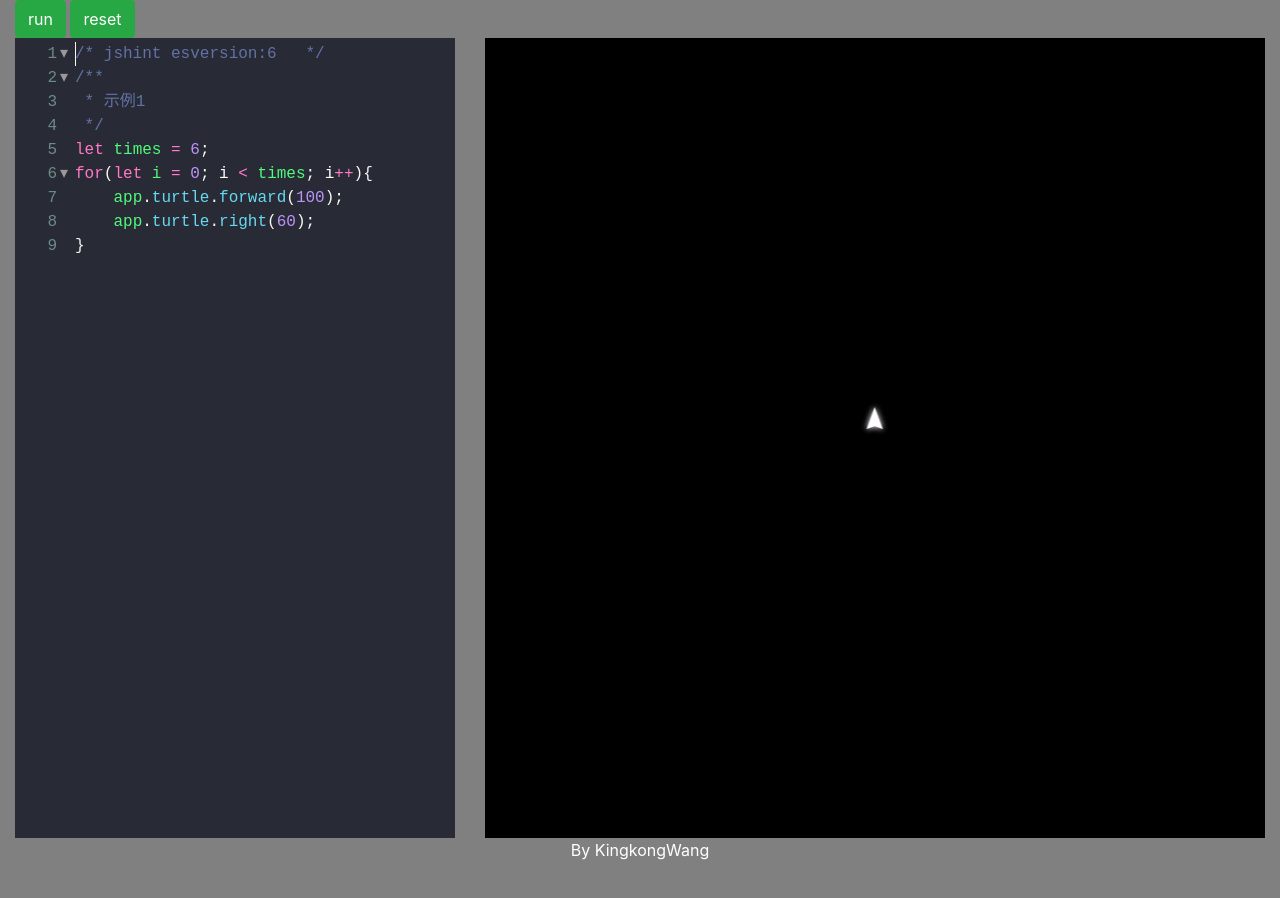
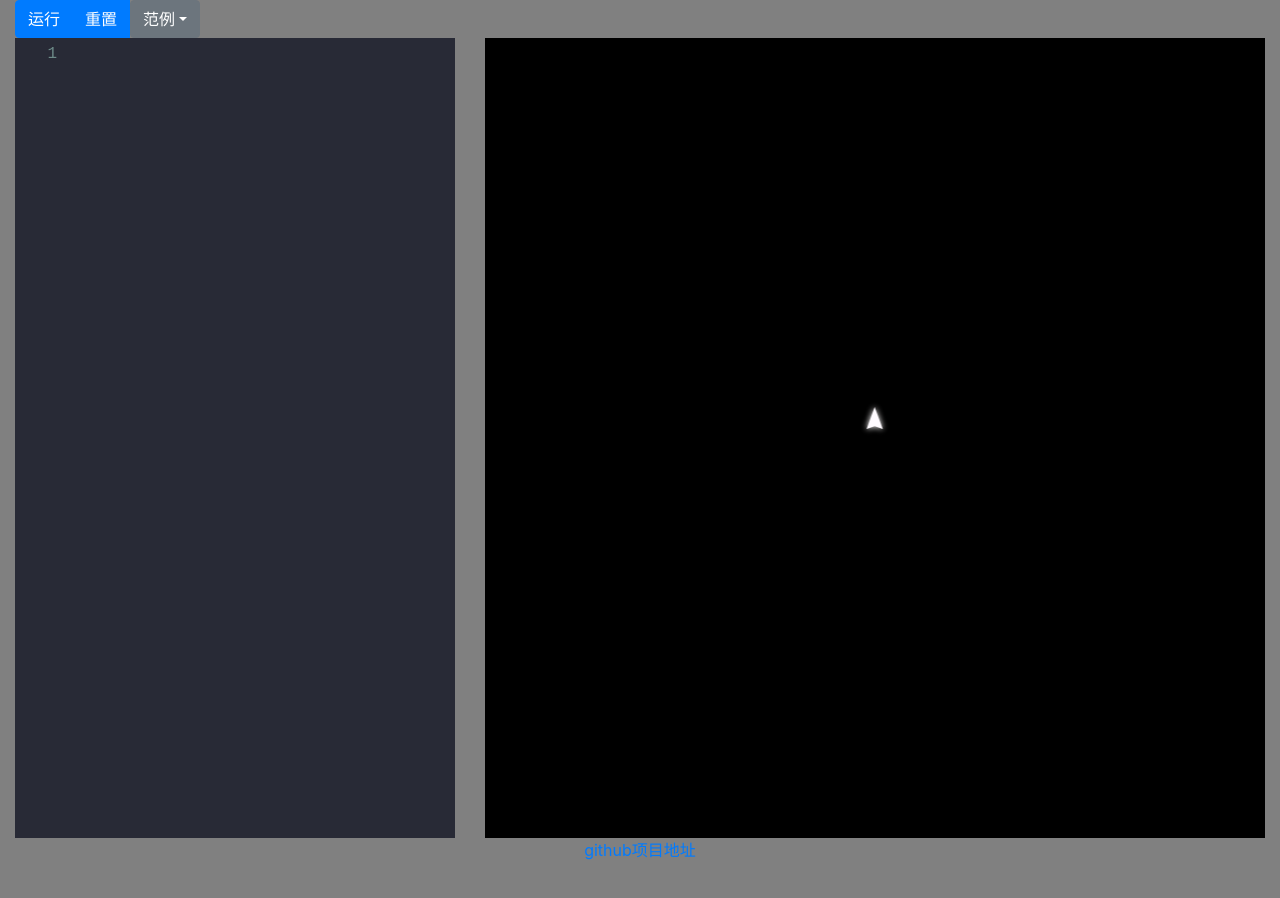
Before and after one commit to KingkongWang/js-logo-online, a React (Create React App) app: page / in a window 1280 px wide. Shown: the top 898 px of the page. Built offline with nearby package versions, Linux system fonts and the light colour scheme.

Commit message:
modified:   package-lock.json 	modified:   package.json 	modified:   src/App.js 	modified:   src/component/Canvas.js 	deleted:    src/component/Console.js 	modified:   src/component/Editor.js 	new file:   src/component/SamplePanel.js 	modified:   src/logo/Sample.js

```diff
--- a/package.json
+++ b/package.json
@@ -9,7 +9,6 @@
     "bootstrap": "^4.2.1",
     "codemirror": "^5.42.2",
     "react": "^16.7.0",
-    "react-bootstrap": "^0.32.4",
     "react-dom": "^16.7.0",
     "react-scripts": "2.1.3",
     "reactstrap": "^7.0.2"
--- a/src/App.js
+++ b/src/App.js
@@ -3,30 +3,28 @@ import './App.css';
 
 //引入bootstrap相关
 import 'bootstrap/dist/css/bootstrap.min.css';
-import { Button, Container, Row, Col } from 'reactstrap';
+import { Button,ButtonGroup, Container, Row, Col } from 'reactstrap';
+
 import Editor from './component/Editor';
 import Canvas from './component/Canvas';
+import SamplePanel from './component/SamplePanel';
+
 import Interpreter from './logo/Interpreter';
-
 import Context from './logo/Context';
-
-// 范例
-import {Sample1, Sample2} from './logo/Sample';
 import Engine from './logo/Engine';
 
 
 class App extends Component {
   constructor() {
     super();
-    this._engine = new Engine();  // 游戏引擎
+    this._engine = new Engine();
     this._context = new Context(this);
     this._interpreter = new Interpreter(this._context);
+
     this.state = {
-      output:'',
-      initCode:Sample1,
-      code:Sample1,
+      initCode:'',
+      currentCode:'',
     };
-
 
   }
 
@@ -34,19 +32,13 @@ class App extends Component {
     return this._engine;
   }
 
-  addOutput(text) {
-    this.setState(prevState => ({
-      output: prevState.output  + text + '\n'
-    }));
-  }
 
   componentDidMount() {
-    console.log('init end');
+
   }
 
   onRun = () => {
-    // console.log(this.state);
-    this._interpreter.eval(this.state.code);
+    this._interpreter.eval(this.state.currentCode);
   }
 
   onReset = () => {
@@ -55,39 +47,41 @@ class App extends Component {
   }
 
   onCodeChage = (value, change) => {
-    this.setState({code:value});
-    // this.code = value;
-    // console.log(value);
+    this.setState({currentCode:value});
   }
 
-  // onViewDidMount = (engine) => {
-  //   this.engine = engine;
-  //   console.log('mount engine');
-  // }
+  /**
+   * 切换示例代码
+   */
+  switchSample = (code) => {
+    this.setState({initCode:code, currentCode:code});
+  }
 
   render() {
-
     return (
-
       <Container fluid={true}>
         <Row>
           <Col>
             <div className="header">
-              {/* <Button color="primary">run</Button>{' '}
-              <Button color="secondary">secondary</Button>{' '} */}
-              <Button color="success" onClick={this.onRun}>run</Button>{' '}
-              <Button color="success" onClick={this.onReset}>reset</Button>{' '}
-              {/* <Button color="info">info</Button>{' '}
-              <Button color="warning">warning</Button>{' '}
-              <Button color="danger">danger</Button>{' '}
-              <Button color="link">link</Button> */}
-            </div></Col>
+              <ButtonGroup >
+                <Button color="primary" onClick={this.onRun}>运行</Button>
+                <Button color="primary" onClick={this.onReset}>重置</Button>
+                <SamplePanel onSelected={this.switchSample}/>
+              </ButtonGroup>
+            </div>
+          </Col>
         </Row>
         <Row>
-          <Col><Editor context={this._context} initCode={this.state.initCode} onChange={this.onCodeChage}></Editor></Col>
-          <Col><Canvas engine={this._engine}></Canvas></Col>
+          <Col>
+            <Editor context={this._context} initCode={this.state.initCode} onChange={this.onCodeChage} />
+          </Col>
+          <Col>
+            <Canvas engine={this._engine} />
+          </Col>
         </Row>
-        <div className="footer">By KingkongWang</div>
+        <div className="footer">
+          <a href="https://github.com/KingkongWang/js-logo-online">github项目地址</a>
+        </div>
       </Container>
 
 
--- a/src/component/Canvas.js
+++ b/src/component/Canvas.js
@@ -33,7 +33,6 @@ class Canvas extends Component {
     }
 
     render() {
-
         return (
             <div id="visilazation" className="view" ref={(ref) => { this.visilazation = ref }}>
                 <canvas id="canvas-display"
--- a/src/component/Editor.js
+++ b/src/component/Editor.js
@@ -35,10 +35,12 @@ class Editor extends Component {
     constructor() {
         super();
         this.editor = null;
+        // this.initCode = '';
     }
 
     componentDidMount() {
         this.context = this.props.context;
+        this.initCode = this.props.initCode;
 
         this.editor = CodeMirror.fromTextArea(this.ref, {
             mode: "text/javascript",    //实现js代码高亮
@@ -84,25 +86,26 @@ class Editor extends Component {
 
         this.editor.setSize('100%', '100%');
         this.editor.on('change', this.onChanged);
-
-        // this.editor.on("cursorActivity", function () {
-        //     //获取用户当前的编辑器中的编写的代码
-        //     var words = editor.getValue() + "";
-        //     //利用正则取出用户输入的所有的英文的字母
-        //     words = words.replace(/[a-z]+[\-|\']+[a-z]+/ig, '').match(/([a-z]+)/ig);
-        //     //将获取到的用户的单词传入CodeMirror,并在javascript-hint中做匹配
-        //     CodeMirror.ukeys = words;
-        //     //调用显示提示
-        //     // editor.showHint();
-        // });
     }
 
-    cursorActivity = () => {
-
+    shouldComponentUpdate(nextProps) {
+        // console.log(this.props);
+        // console.log(nextProps);
+        if(this.props.initCode !== nextProps.initCode) {
+            return true;
+        }
+        return false;
     }
 
+    componentDidUpdate() {
+        if(this.editor) {
+            this.editor.setValue(this.props.initCode);
+        }
+    }
+
+
     onChanged = (doc, change) => {
-        // console.log(change);
+        console.log(change);
         if (this.props.onChange && change.origin !== 'setValue') {
             if (change.origin === '+input') { // 输入字符监听
                 if ((change.text >= "a" && change.text <= "z")
@@ -127,25 +130,6 @@ class Editor extends Component {
         }
     }
 
-    // componentWillReceiveProps: function (nextProps) {
-    // 	if (this.codeMirror && nextProps.value !== undefined && nextProps.value !== this.props.value && normalizeLineEndings(this.codeMirror.getValue()) !== normalizeLineEndings(nextProps.value)) {
-    // 		if (this.props.preserveScrollPosition) {
-    // 			var prevScrollPosition = this.codeMirror.getScrollInfo();
-    // 			this.codeMirror.setValue(nextProps.value);
-    // 			this.codeMirror.scrollTo(prevScrollPosition.left, prevScrollPosition.top);
-    // 		} else {
-    // 			this.codeMirror.setValue(nextProps.value);
-    // 		}
-    // 	}
-    // 	if (typeof nextProps.options === 'object') {
-    // 		for (let optionName in nextProps.options) {
-    // 			if (nextProps.options.hasOwnProperty(optionName)) {
-    // 				this.setOptionIfChanged(optionName, nextProps.options[optionName]);
-    // 			}
-    // 		}
-    // 	}
-    // },
-
     render() {
         return (
             <div className="left">
--- /dev/null
+++ b/src/component/SamplePanel.js
@@ -0,0 +1,54 @@
+import React, { Component } from 'react';
+import {DropdownToggle, DropdownMenu, Dropdown, DropdownItem} from 'reactstrap';
+import {Samples} from '../logo/Sample';
+
+/**
+ * 范例面板
+ */
+class SamplePanel extends Component {
+    constructor() {
+        super();
+        let sampleItems = Samples.map((sample, index) =>
+            <DropdownItem key={index} onClick={this.onSelected.bind(this, index)}>
+                {sample.desc}
+            </DropdownItem>
+        );
+
+        this.state = {
+            dropdownOpen: false,
+            dropdownItems: sampleItems
+        };
+    }
+
+    toggleSample = () => {
+        this.setState(prevState => ({
+            dropdownOpen: !prevState.dropdownOpen
+        }));
+    }
+
+    onSelected(index, evt) {
+        if(this.props.onSelected) {
+            this.props.onSelected(Samples[index].code);
+        }
+    }
+
+    componentDidMount() {
+
+    }
+
+    render() {
+        return (
+            <Dropdown isOpen={this.state.dropdownOpen} toggle={this.toggleSample}>
+            <DropdownToggle caret>
+              范例
+            </DropdownToggle>
+            <DropdownMenu>
+              {this.state.dropdownItems}
+            </DropdownMenu>
+          </Dropdown>
+        );
+
+    }
+}
+
+export default SamplePanel;
--- a/src/logo/Sample.js
+++ b/src/logo/Sample.js
@@ -4,6 +4,7 @@ export const Sample1 =
     ' * 示例1\n' +
     ' */\n' +
     'let times = 6;\n' +
+    'app.turtle.show();\n' +
     'for(let i = 0; i < times; i++){\n' +
     '    app.turtle.forward(100);\n' +
     '    app.turtle.right(60);\n' +
@@ -23,3 +24,10 @@ export const Sample2 =
     '    app.turtle.forward(100);\n' +
     '    app.turtle.right(60);\n' +
     '}';
+
+
+
+export const Samples = [
+     {id:0, code:Sample1 , desc:"六边形"},
+     {id:1, code:Sample2, desc:"隐藏海龟"},
+]
```
Also changed, not shown: src/component/Console.js (deleted, +0 -19 lines), 1 other file (tests, documents, lock files or other folders).
